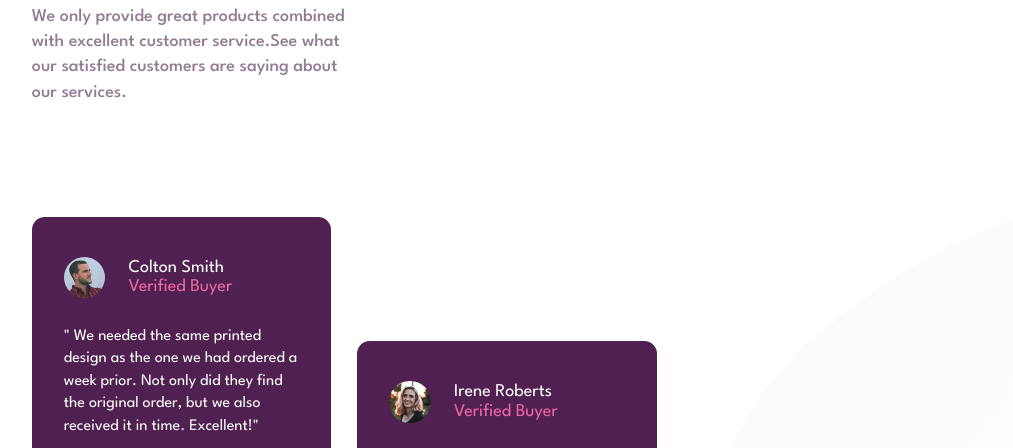
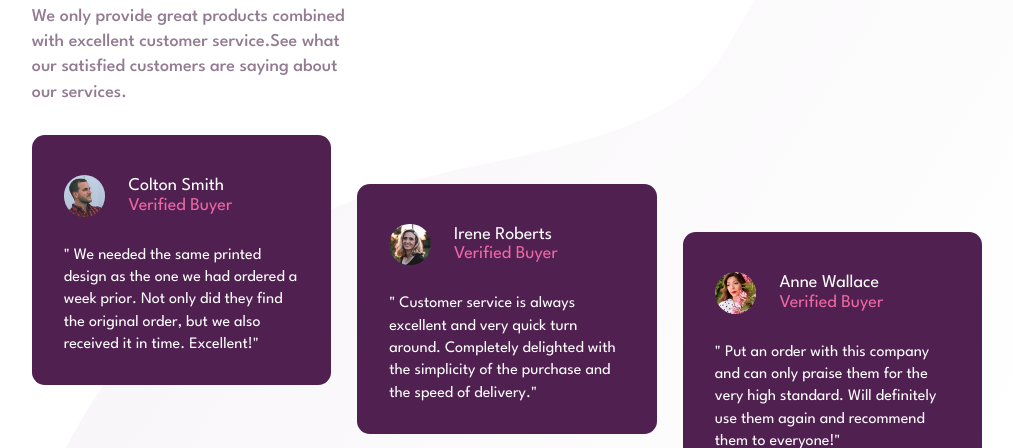
Before and after one commit to ndorph1n/frontend-mentor, a plain HTML site: page social proof section master/index.html in a window 1280 px wide. Shown: the part 344-792 px from the top of the page, without its empty margins (133-1146 px from the left). Drawn offline with Linux system fonts and the light colour scheme.

Commit message:
css fix 1.4

```diff
--- a/social proof section master/css/style.css
+++ b/social proof section master/css/style.css
@@ -42,6 +42,10 @@
     }
 
 /* MAIN STYLES */
+    .main {
+        height: 100vh;
+    }
+
     .section {
         text-align: center;
         padding: 5em 1.5em;
@@ -179,8 +183,8 @@
             padding: 7.25em 10.3em 8.5em 10.3em;
             display: grid;
             grid-template-columns: 0.8fr 0.95fr;
-            grid-template-rows: 1fr 1.5fr;
-            row-gap: 7em;
+            grid-template-rows: 50% 55%;
+            row-gap: 3em;
         }
         .title-block {
             text-align: left;
```
